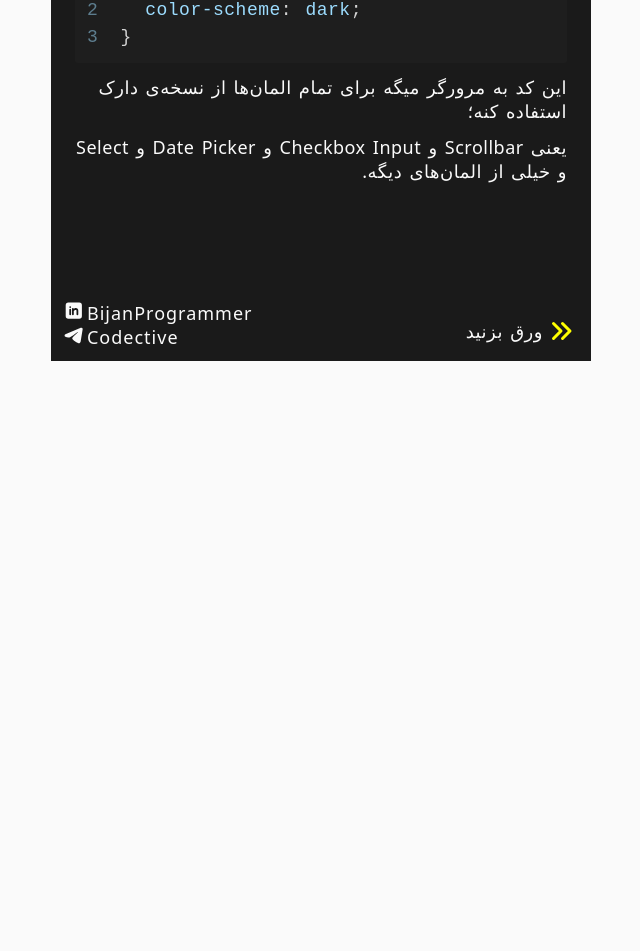
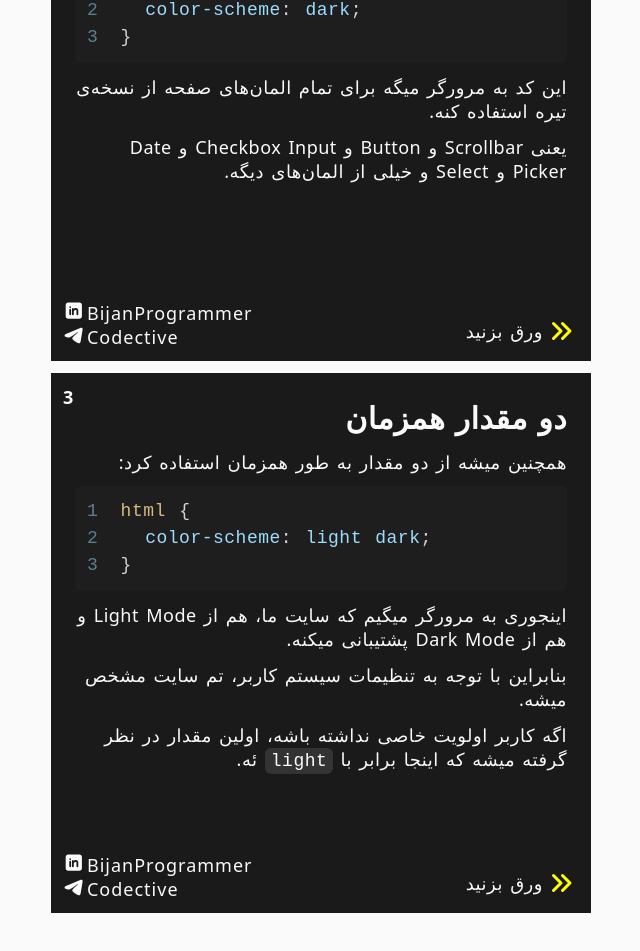
Before and after one commit to CodectiveOrg/slides-generator, a Next.js app: page / in a window 1280 px wide. Shown: the part 779-1730 px from the top of the page, without its empty margins (319-959 px from the left). Before the commit the page ends 1188 px from the top, so only its background shows below. Built offline with nearby package versions, Linux system fonts and the light colour scheme.

Commit message:
[ADD] another slide

```diff
--- a/src/app/globals.css
+++ b/src/app/globals.css
@@ -11,7 +11,7 @@
   --color-box-shadow-subtle: hsl(0deg 0% 10% / 12%);
   --box-shadow-subtle: 0 0.2rem 0.5rem 0 var(--color-box-shadow-subtle);
 
-  --border-radius: 0.25rem;
+  --border-radius: 0.5rem;
 }
 
 *,
@@ -83,3 +83,13 @@ body {
     }
   }
 }
+
+code {
+  background-color: var(--color-gray-20);
+
+  padding: 0.25rem 0.5rem;
+
+  border-radius: var(--border-radius);
+
+  font-family: "JetBrains Mono", monospace;
+}
--- a/src/app/page.tsx
+++ b/src/app/page.tsx
@@ -21,11 +21,32 @@ html {
         `}
         />
         <p>
-          این کد به مرورگر میگه برای تمام المان‌ها از نسخه‌ی دارک استفاده کنه؛
+          این کد به مرورگر میگه برای تمام المان‌های صفحه از نسخه‌ی تیره استفاده
+          کنه.
         </p>
         <p>
-          یعنی Scrollbar و Checkbox Input و Date Picker و Select و خیلی از
-          المان‌های دیگه.
+          یعنی Scrollbar و Button و Checkbox Input و Date Picker و Select و خیلی
+          از المان‌های دیگه.
+        </p>
+      </BasicSlide>
+      <BasicSlide title="دو مقدار همزمان">
+        <p>همچنین میشه از دو مقدار به طور همزمان استفاده کرد:</p>
+        <CodeComponent
+          language="css"
+          code={`
+html {
+  color-scheme: light dark;
+}
+        `}
+        />
+        <p>
+          اینجوری به مرورگر میگیم که سایت ما، هم از Light Mode و هم از Dark Mode
+          پشتیبانی میکنه.
+        </p>
+        <p>بنابراین با توجه به تنظیمات سیستم کاربر، تم سایت مشخص میشه.</p>
+        <p>
+          اگه کاربر اولویت خاصی نداشته باشه، اولین مقدار در نظر گرفته میشه که
+          اینجا برابر با <code>light</code> ئه.
         </p>
       </BasicSlide>
     </SlidesMasterComponent>
```
